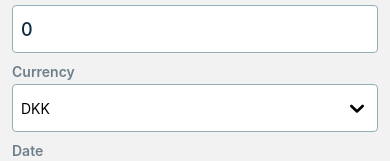
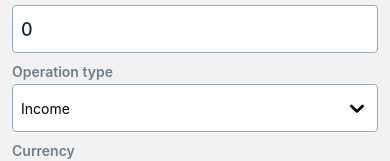
Before and after one commit to MarianMocanu/finance-tracker-mobile-app, a React Native app: screen /add-entry in a window 390 px wide. Shown: the part 171-332 px from the top of the page. Built offline with nearby package versions, Linux system fonts and the light colour scheme; no server answers.

Commit message:
feat: modified expense/income behaviour

```diff
--- a/src/features/entries/screens/EntryAddForm.tsx
+++ b/src/features/entries/screens/EntryAddForm.tsx
@@ -32,10 +32,12 @@ const EntryAddForm: FC = () => {
   });
   const { isLoading, mutate, isSuccess, isError } = useAddEntry(formData);
   const [invalidFields, setInvalidFields] = useState<string[]>([]);
+  const [operationType, setOperationType] = useState<'Income' | 'Expense'>(
+    formData.amount > 0 ? 'Income' : 'Expense',
+  );
+  const operationTypes = ['Income', 'Expense'];
 
-  const numRegex = /^(0|[1-9][0-9]*)$/;
-
-  const keyboardVerticalOffset = Platform.OS === 'ios' ? 20 : 0;
+  const numRegex = /^-?\d+(\.\d+)?$/;
 
   const submitForm = () => {
     mutate(formData);
@@ -74,16 +76,22 @@ const EntryAddForm: FC = () => {
         name: value,
       }));
     },
-    amount: (value: string) => {
-      if (value.length === 0) {
+    amount: (value: number, type: string) => {
+      if (!numRegex.test(value.toString())) {
         setFormData(prevState => ({
           ...prevState,
           amount: 0,
         }));
       } else {
+        let convertedValue;
+        if ((type === 'Expense' && value > 0) || (type === 'Income' && value < 0)) {
+          convertedValue = value * -1;
+        } else {
+          convertedValue = value;
+        }
         setFormData(prevState => ({
           ...prevState,
-          amount: parseInt(value),
+          amount: convertedValue,
         }));
       }
     },
@@ -130,10 +138,10 @@ const EntryAddForm: FC = () => {
           setInvalidFields([...invalidFields, 'amount']);
           Toast.show({
             type: 'error',
-            text1: 'Amount has to be a number greater than 0',
+            text1: 'Amount cannot be equal to 0',
           });
         }
-      } else if (value > 0) {
+      } else if (value > 0 || value < 0) {
         setInvalidFields([...invalidFields.filter(field => field !== 'amount')]);
       }
     },
@@ -199,9 +207,22 @@ const EntryAddForm: FC = () => {
               style={invalidFields.includes('amount') ? styles.invalid : styles.valid}
               value={formData.amount.toString()}
               onChangeText={value => {
-                setters.amount(value);
+                setters.amount(parseInt(value), operationType);
               }}
               onBlur={() => validators.amount(formData.amount)}
+            />
+          </View>
+          <View style={styles.formFieldWrapper}>
+            <Text style={styles.inputLabel}>Operation type</Text>
+            <Picker
+              data={operationTypes}
+              onChange={value => {
+                setOperationType(value);
+                setters.amount(formData.amount, value);
+              }}
+              initialSelectedIndex={0}
+              placeholder="Operation type"
+              containerStyle={styles.inputField}
             />
           </View>
           <View style={styles.formFieldWrapper}>
--- a/src/features/entries/screens/EntryDetails.tsx
+++ b/src/features/entries/screens/EntryDetails.tsx
@@ -67,6 +67,7 @@ const EntryDetails: FC = (dispatch: any) => {
           {isDeleting && (
             <View style={styles.modalContentWrapper}>
               <Text style={styles.modalText}>DELETING...</Text>
+              <ActivityIndicator size="small" color={colors.blue.dark} />
             </View>
           )}
           {/* WARNING PROMPT */}
@@ -161,11 +162,6 @@ const styles = StyleSheet.create({
     backgroundColor: '#fff',
   },
 
-  text: {
-    fontSize: 18,
-    lineHeight: 22,
-  },
-
   center: {
     flex: 1,
     justifyContent: 'center',
--- a/src/features/entries/screens/EntryEditForm.tsx
+++ b/src/features/entries/screens/EntryEditForm.tsx
@@ -30,11 +30,14 @@ const EntryEditForm: FC = (dispatch: any) => {
   });
   const { isLoading, mutate, isSuccess, isError } = useUpdateEntry(formData);
   const [invalidFields, setInvalidFields] = useState<string[]>([]);
-  const [markedDate, setMarkedDate] = useState('');
+  const [operationType, setOperationType] = useState<'Income' | 'Expense'>(
+    formData.amount > 0 ? 'Income' : 'Expense',
+  );
 
   const currencies = ['DKK', 'USD', 'EUR'];
+  const operationTypes = ['Income', 'Expense'];
 
-  const numRegex = /^(0|[1-9][0-9]*)$/;
+  const numRegex = /^-?\d+(\.\d+)?$/;
 
   const processDate = (date: string) => {
     const MyDate = new Date(date);
@@ -52,7 +55,7 @@ const EntryEditForm: FC = (dispatch: any) => {
 
   const submitForm = () => {
     // validate here
-    if (invalidFields.length === 0) {
+    if (invalidFields.length === 0 && !isLoading) {
       mutate(formData);
     } else {
       Toast.show({
@@ -88,16 +91,22 @@ const EntryEditForm: FC = (dispatch: any) => {
         name: value,
       }));
     },
-    amount: (value: string) => {
-      if (value.length === 0) {
+    amount: (value: number, type: string) => {
+      if (!numRegex.test(value.toString())) {
         setFormData(prevState => ({
           ...prevState,
           amount: 0,
         }));
       } else {
+        let convertedValue;
+        if ((type === 'Expense' && value > 0) || (type === 'Income' && value < 0)) {
+          convertedValue = value * -1;
+        } else {
+          convertedValue = value;
+        }
         setFormData(prevState => ({
           ...prevState,
-          amount: parseInt(value),
+          amount: convertedValue,
         }));
       }
     },
@@ -143,10 +152,10 @@ const EntryEditForm: FC = (dispatch: any) => {
           setInvalidFields([...invalidFields, 'amount']);
           Toast.show({
             type: 'error',
-            text1: 'Amount has to be a number greater than 0',
+            text1: 'Amount cannot be equal to 0',
           });
         }
-      } else if (value > 0) {
+      } else if (value !== 0) {
         setInvalidFields([...invalidFields.filter(field => field !== 'amount')]);
       }
     },
@@ -222,9 +231,22 @@ const EntryEditForm: FC = (dispatch: any) => {
                 style={invalidFields.includes('amount') ? styles.invalid : styles.valid}
                 value={formData.amount.toString()}
                 onChangeText={value => {
-                  setters.amount(value);
+                  setters.amount(parseInt(value), operationType);
                 }}
                 onBlur={() => validators.amount(formData.amount)}
+              />
+            </View>
+            <View style={styles.formFieldWrapper}>
+              <Text style={styles.inputLabel}>Operation type</Text>
+              <Picker
+                data={operationTypes}
+                onChange={value => {
+                  setOperationType(value);
+                  setters.amount(formData.amount, value);
+                }}
+                initialSelectedIndex={entry.amount > 0 ? 0 : 1}
+                placeholder="Operation type"
+                containerStyle={styles.inputField}
               />
             </View>
             <View style={styles.formFieldWrapper}>
--- a/src/mutations/Entries.ts
+++ b/src/mutations/Entries.ts
@@ -28,9 +28,7 @@ export const useAddEntry = (entry: Omit<Entry, 'id'>): UseMutationResult<number,
   return useMutation({
     mutationKey: [MUTATION_KEYS.ADD_ENTRY],
     mutationFn: async function addEntry() {
-      console.log(entry);
       const response = await axios.post(`/entry/`, entry);
-      console.log(response);
       return response.data;
     },
     onSuccess() {
```
